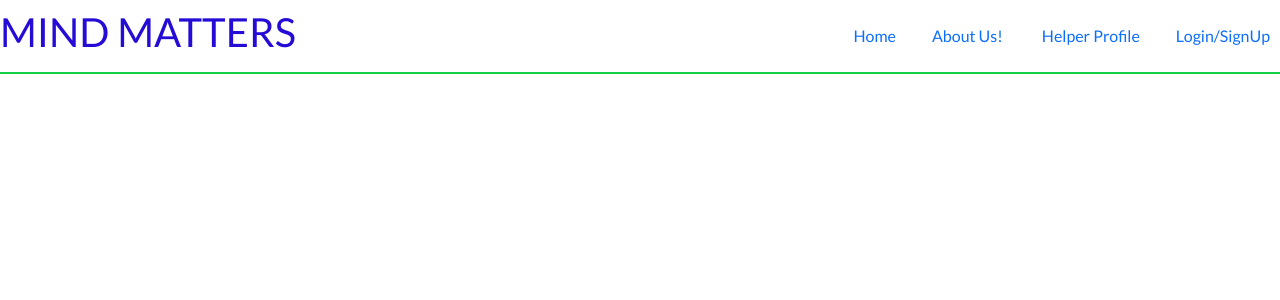
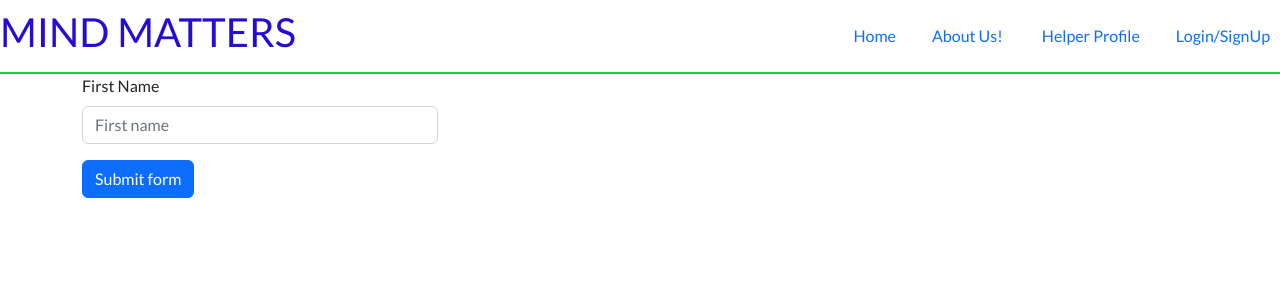
Before and after one commit to shristi-rks/Final-Project, a React (Create React App) app: page /FormHelper in a window 1280 px wide. Shown: the top 300 px of the page. Built offline with nearby package versions, Linux system fonts and the light colour scheme.

Commit message:
create helper button in home

```diff
--- a/src/App.js
+++ b/src/App.js
@@ -7,6 +7,8 @@ import About from './components/pages/About';
 
 import Display from './components/Display';
 import { LogInForm } from './components/LogInForm';
+import FormUser from './components/FormUser';
+import FormHelper from './components/FormHelper';
 
 
 function App() {
@@ -21,6 +23,8 @@ function App() {
             <Route path="/about" element={<About/>} />
             <Route path="/helper-profile:id" element={<Display />} />
             <Route path="/login" element={< LogInForm/>} />
+            <Route path="/FormUser" element={< FormUser/>} />
+            <Route path="/FormHelper" element={< FormHelper/>} />
           </Routes>
         </div>
       </div>
--- a/src/components/Button.jsx
+++ b/src/components/Button.jsx
@@ -1,9 +1,5 @@
-const Button = ({text, handleClick}) => {
-    return <button onClick={handleClick}>{text}</button>
+
+const Button = () => {
+    return <button><a href = './FormHelper'>Register as a Helper</a></button>
 }
 export default Button;
-
-//App.js
-/*
-<Button text= "submit" handleClick={}/>
-<Button text= "search" handleClick={}/>*/
--- a/src/components/FormHelper.jsx
+++ b/src/components/FormHelper.jsx
@@ -1,30 +1,56 @@
-import React from 'react';
-import { useForm } from 'react-hook-form'
+import Row from "react-bootstrap/Row";
+import Button from "react-bootstrap/Button";
+import Col from "react-bootstrap/Col";
+import Form from "react-bootstrap/Form";
+import { Container } from "react-bootstrap";
+import { Controller, useForm } from "react-hook-form";
 
-const FormHelper = () => {
-    const { register, handleSubmit } = useForm()
-    const onSubmit = data => console.log(data);
-    return (
-            <section>
-                <div className="login">
+function FormHelper() {
+  const {
+    control,
+    handleSubmit,
+    formState: { errors },
+  } = useForm({
+    defaultValues: {
+      firstName: "",
+    },
+  });
 
-                        <h2>User Registration</h2>
-                        <span>register and enjoy the service</span>
+  const submitForm = (data) => {
+    console.log(data);
+  };
 
-                        <form id='form1' onSubmit={handleSubmit(onSubmit)}>
-                            <input type="text" {...register("firstname")} placeholder='firstname' />
-                            <input type="text" {...register("lastname")} placeholder='username/nickname' />
-                            <input type="text" {...register("nickname")} placeholder='username/nickname' />
-                            <input type="text" {...register("email", { required : true                                                  })} placeholder='email' />
-                            <input type="text" {...register("password")} placeholder='password' />
-                            <input type="text" {...register("confirmpwd")} placeholder='confirm password' />
-                            <button className='btn'>Submit</button>
-                        </form>
-
-
-                </div>
-            </section>
-    )
+  return (
+    <>
+      <Container>
+        <Form noValidate onSubmit={handleSubmit(submitForm)}>
+          <Row className="mb-3">
+            <Form.Group as={Col} md="4" controlId="validationCustom01">
+              <Form.Label>First Name</Form.Label>
+              <Controller
+                name="firstName"
+                control={control}
+                rules={{ required: true }}
+                render={({ field }) => (
+                  <Form.Control
+                    {...field}
+                    type="text"
+                    placeholder="First name"
+                    isInvalid={errors.firstName}
+                  />
+                )}
+              />
+              {errors.firstName && (
+                <Form.Control.Feedback type="invalid">
+                  First Name is required
+                </Form.Control.Feedback>
+              )}
+            </Form.Group>
+          </Row>
+          <Button type="submit">Submit form</Button>
+        </Form>
+      </Container>
+    </>
+  );
 }
-
 export default FormHelper;
--- a/src/components/LogInForm.jsx
+++ b/src/components/LogInForm.jsx
@@ -4,6 +4,7 @@ import Col from "react-bootstrap/Col";
 import Form from "react-bootstrap/Form";
 import { Container } from "react-bootstrap";
 import { Controller, useForm } from "react-hook-form";
+
 
 export function LogInForm() {
   const { control, handleSubmit } = useForm({
--- a/src/components/pages/Home.jsx
+++ b/src/components/pages/Home.jsx
@@ -1,5 +1,5 @@
 import React from 'react'
-import Display from '../Display'
+import Button from '../Button'
 
 const Home = () => {
   return (
@@ -9,7 +9,7 @@ const Home = () => {
       <h1>Mind First Aid.</h1>
       </div>
       <div>
-    <Display />
+    <Button/>
     </div>
 
     </>
```
Also changed, not shown: src/components/BlogList.js (deleted, +0 -30 lines), src/components/Form.jsx (+12 -13 lines), src/components/Login.css (+1 -25 lines).
